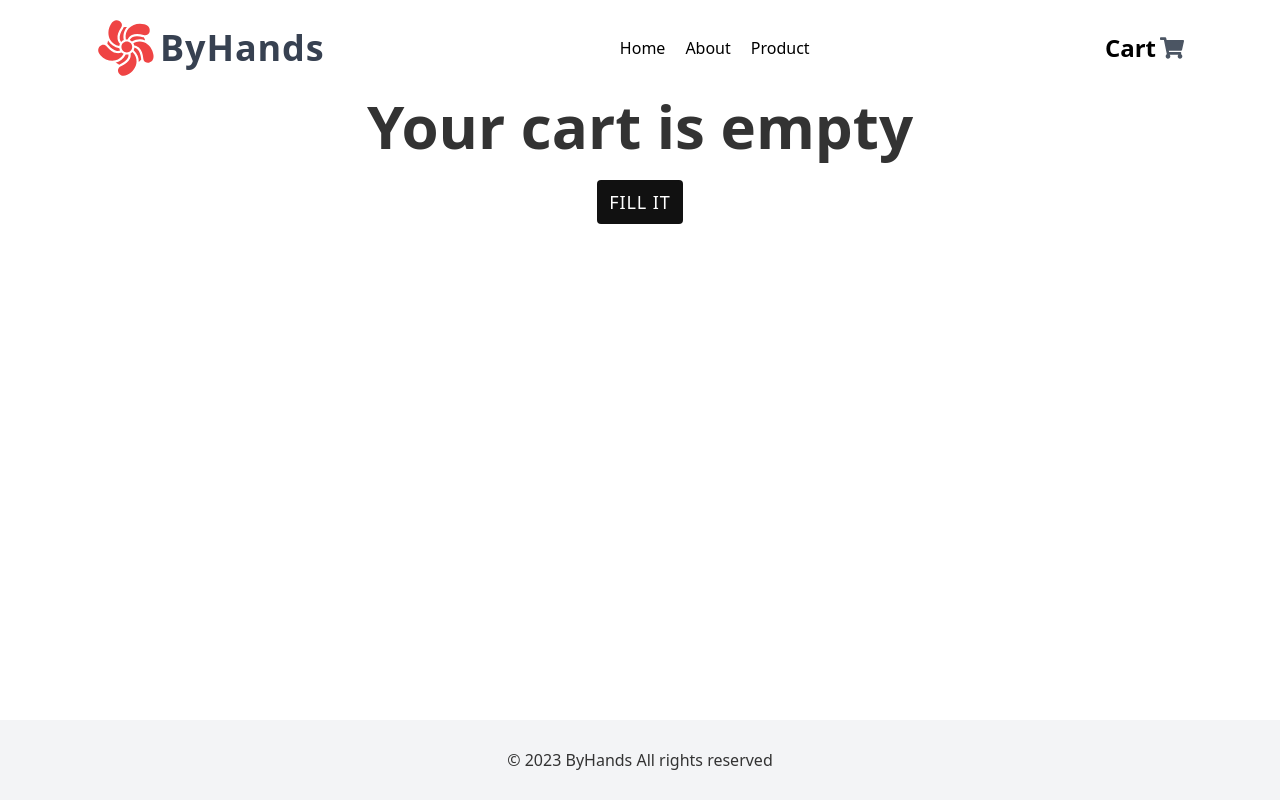
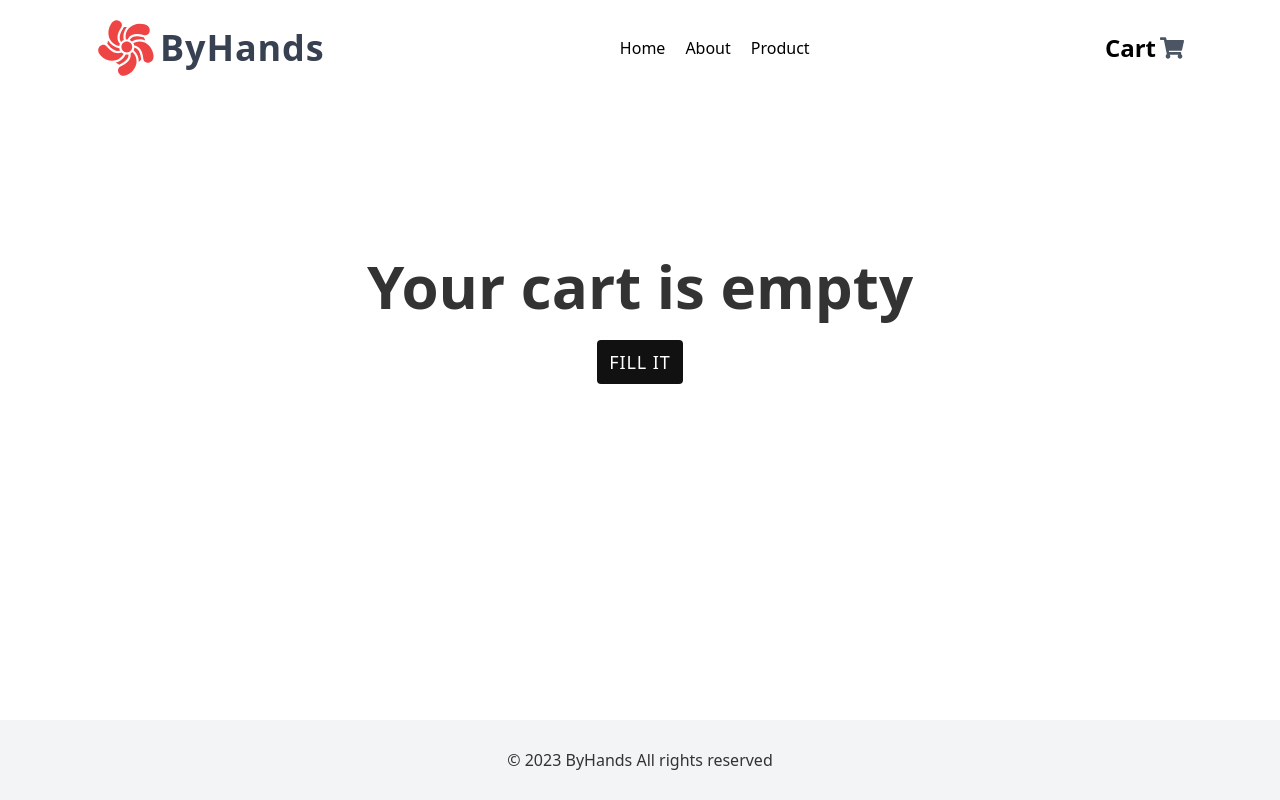
Before and after one commit to ErysCode7/byhands-flower-shop, a React (Vite) app: page /cart in a window 1280 px wide. Built offline with nearby package versions, Linux system fonts and the light colour scheme.

Commit message:
fix layout

```diff
--- a/src/pages/Cart/index.tsx
+++ b/src/pages/Cart/index.tsx
@@ -9,7 +9,7 @@ const Cart = (props: Props) => {
   if (cartItems.length < 1) {
     return (
       <div className="flex flex-col items-center justify-center">
-        <h2 className="font-bold text-3xl md:text-4xl laptop:text-5xl xl:text-6xl mb-5 text-[#333]">
+        <h2 className="mt-28 md:mt-40 font-bold text-3xl md:text-4xl laptop:text-5xl xl:text-6xl mb-5 text-[#333]">
           Your cart is empty
         </h2>
         <button className="uppercase text-base md:text-lg tracking-wider mt-1 bg-[#111] text-white py-2 px-3 rounded active:scale-[0.98]">
```
